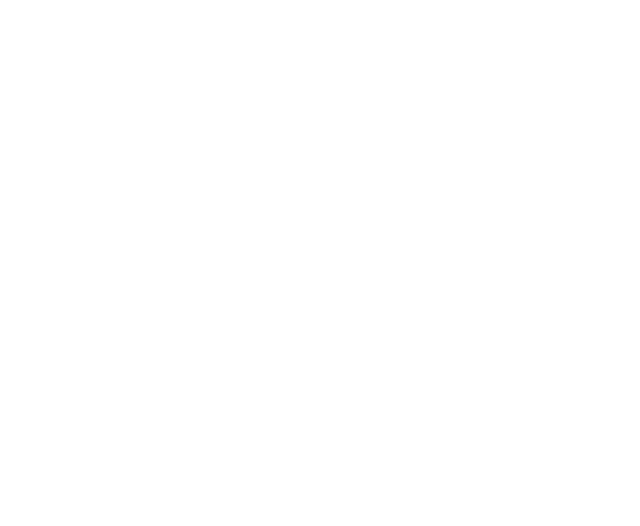
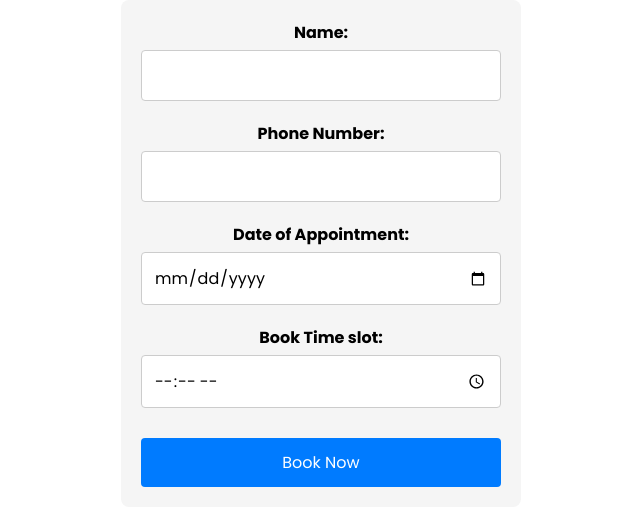
Before and after one commit to pacomeAhossi/med-app, a React (Create React App) app: page /appt-form in a window 1280 px wide. Before the commit this address had no page. Shown: the top 526 px of the page, without its empty margins (319-959 px from the left). Built offline with nearby package versions, Linux system fonts and the light colour scheme.

Commit message:
Creation du composant AppointmentForm et implementation de la fonctionnalite Book Appointment

```diff
--- a/src/App.js
+++ b/src/App.js
@@ -8,6 +8,7 @@
 import Login from "./Components/Login/Login";
 import InstantConsultation from './Components/InstantConsultation/InstantConsultation';
 import DoctorCard from "./Components/DoctorCard/DoctorCard";
+import AppointmentForm from "./Components/AppointmentForm/AppointmentForm";
 
 function App() {
   return (
@@ -20,6 +21,7 @@
                 <Route path="/login" element={<Login />} />
                 <Route path="/instant-consultation" element={<InstantConsultation />} />
                 <Route path="/doctor-card" element={<DoctorCard />} />
+                <Route path="/appt-form" element={<AppointmentForm />} />
             </Routes>
         </Router>
     </div>
--- /dev/null
+++ b/src/Components/AppointmentForm/AppointmentForm.js
@@ -0,0 +1,77 @@
+import React, { useState } from 'react'
+
+const AppointmentForm = ({ doctorName, doctorSpeciality, onSubmit }) => {
+    const [name, setName] = useState('');
+    const [phoneNumber, setPhoneNumber] = useState('');
+    const [appointmentDate, setAppointmentDate] = useState('');
+    const [appointmentTime, setAppointmentTime] = useState('');
+    const [selectedSlot, setSelectedSlot] = useState(null);
+
+    const handleSlotSelection = (slot) => {
+      setSelectedSlot(slot);
+    };
+
+    const handleFormSubmit = (e) => {
+      e.preventDefault();
+      if (!/^\d{10}$/.test(phoneNumber)) {
+        // alert("Le numéro de téléphone doit comporter exactement 10 chiffres.");
+        // return;
+      }
+      onSubmit({ name, phoneNumber, appointmentDate, appointmentTime });
+      setName('');
+      setPhoneNumber('');
+      setAppointmentDate('');
+      setAppointmentTime('');
+    };
+
+    return (
+      <form onSubmit={handleFormSubmit} className="appointment-form">
+        <div className="form-group">
+          <label htmlFor="name">Name:</label>
+          <input
+            type="text"
+            id="name"
+            value={name}
+            onChange={(e) => setName(e.target.value)}
+            required
+          />
+          { name.length > 0 && name.length < 6 && (
+            <p style={{ color: 'red' }}>Le nom doit faire au moins 6 caractères.</p>
+          )}
+        </div>
+        <div className="form-group">
+          <label htmlFor="phoneNumber">Phone Number:</label>
+          <input
+            type="tel"
+            id="phoneNumber"
+            value={phoneNumber}
+            onChange={(e) => setPhoneNumber(e.target.value)}
+            required
+          />
+        </div>
+        <div className="form-group">
+          <label htmlFor="appointmentDate">Date of Appointment:</label>
+          <input
+            type="date"
+            id="appointmentDate"
+            value={appointmentDate}
+            onChange={(e) => setAppointmentDate(e.target.value)}
+            required
+          />
+        </div>
+        <div className="form-group">
+          <label htmlFor="appointmentTime">Book Time slot:</label>
+          <input
+            type="time"
+            id="appointmentTime"
+            value={appointmentTime}
+            onChange={(e) => setAppointmentTime(e.target.value)}
+            required
+          />
+        </div>
+        <button type="submit">Book Now</button>
+      </form>
+    );
+  };
+
+export default AppointmentForm;
--- a/src/Components/DoctorCard/DoctorCard.js
+++ b/src/Components/DoctorCard/DoctorCard.js
@@ -2,7 +2,7 @@
 import Popup from 'reactjs-popup';
 import 'reactjs-popup/dist/index.css';
 import './DoctorCard.css';
-import AppointmentFormIC from '../InstantConsultation/AppointmentFormIC/AppointmentFormIC'
+import AppointmentForm from '../AppointmentForm/AppointmentForm';
 import { v4 as uuidv4 } from 'uuid';
 
 
@@ -41,17 +41,10 @@
           <div className="doctor-card-detail-experience">{experience} years experience</div>
           <div className="doctor-card-detail-consultationfees">Ratings: {ratings}</div>
         </div>
-        {/* for reference  */}
-        <div>
-              <button className='book-appointment-btn'>
-                <div>Book Appointment</div>
-              <div>No Booking Fee</div>
-            </button>
-        </div>
       </div>
 
 
-      {/* <div className="doctor-card-options-container">
+      <div className="doctor-card-options-container">
        <Popup
           style={{ backgroundColor: '#FFFFFF' }}
           trigger={
@@ -94,12 +87,12 @@
                   ))}
                 </>
               ) : (
-                <AppointmentFormIC doctorName={name} doctorSpeciality={speciality} onSubmit={handleFormSubmit} />
+                <AppointmentForm doctorName={name} doctorSpeciality={speciality} onSubmit={handleFormSubmit} />
               )}
             </div>
           )}
         </Popup>
-      </div> */}
+      </div>
     </div>
   );
 };
```
